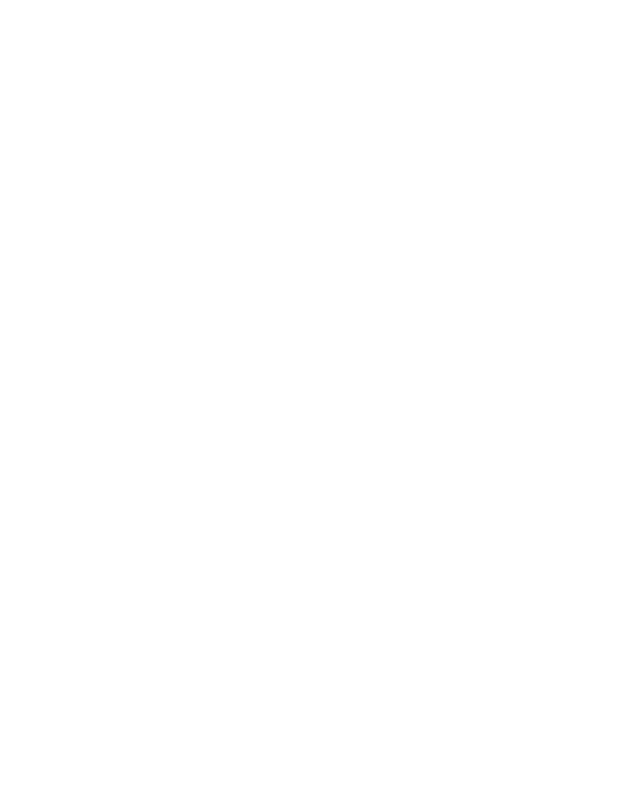
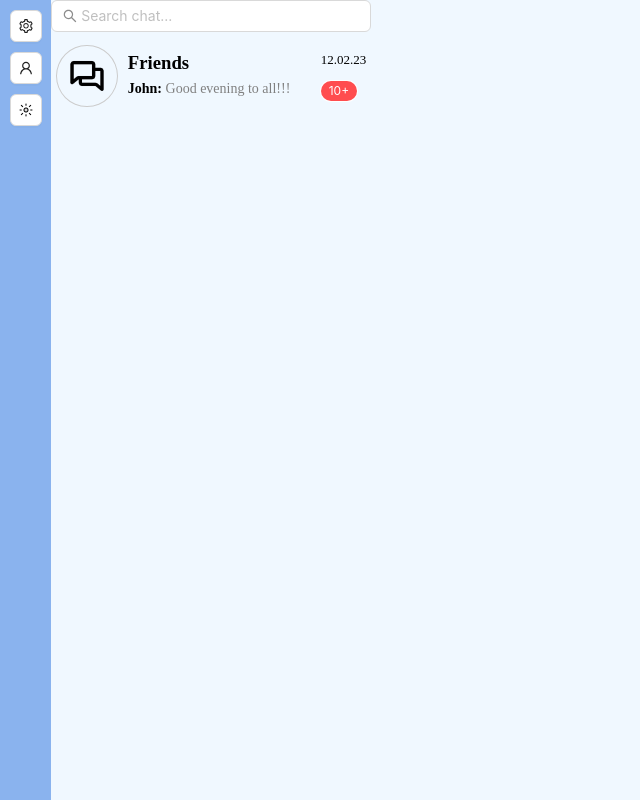
Before and after one commit to GerasH-Solicy/ChatApp, a React app: page / in a window 1280 px wide. Shown: the whole page, without its empty margins (0-640 px from the left). Built offline with nearby package versions, Linux system fonts and the light colour scheme.

Commit message:
created navbar and sidebaar

```diff
--- a/package.json
+++ b/package.json
@@ -3,9 +3,11 @@
   "version": "0.1.0",
   "private": true,
   "dependencies": {
+    "@ant-design/icons": "^5.0.1",
     "@testing-library/jest-dom": "^5.16.5",
     "@testing-library/react": "^13.4.0",
     "@testing-library/user-event": "^13.5.0",
+    "antd": "^5.4.0",
     "react": "^18.2.0",
     "react-dom": "^18.2.0",
     "react-scripts": "5.0.1",
--- /dev/null
+++ b/src/components/chatItem/chatitem.css
@@ -0,0 +1,51 @@
+.chatItem {
+    transition: 0.2s;
+  max-width: 100%;
+  padding: 3px 5px;
+  border-radius: 3px;
+  display: flex;
+}
+
+.chatItem:hover{
+    background-color: rgba(0, 0, 0, 0.1);
+}
+
+.chatIcon {
+  width: 20%;
+  border-radius: 100%;
+  border: 1px solid #ccc;
+  position: relative;
+}
+
+.chatIcon > img {
+  width: 40px;
+  position: absolute;
+  left: 50%;
+  top: 50%;
+  transform: translate(-50%, -50%);
+}
+
+.chatInfo {
+  width: 80%;
+  display: flex;
+  justify-content: space-between;
+  margin-left: 10px;
+}
+
+.chatName {
+  margin: 7px 0 0 0;
+}
+
+.lastMessage {
+  margin: 7px 0 10px 0;
+  font-size: 14px;
+}
+
+.lastMessage > span {
+  color: grey;
+}
+
+    .date{
+    font-size: 13px;
+    margin-top: 7px;
+}
--- /dev/null
+++ b/src/components/chatItem/chatitem.js
@@ -0,0 +1,29 @@
+import { Badge, Avatar } from "antd";
+import DefaultChatIcon from "../../assets/images/chat-conversation-svgrepo-com.png";
+
+import "./chatitem.css";
+
+export default function ChatItem({ chat }) {
+  return (
+    <div className="chatItem">
+      <div className="chatIcon">
+        <img src={chat.icon ? chat.icon : DefaultChatIcon} />
+      </div>
+      <div className="chatInfo">
+        <div className="leftPart">
+          <h3 className="chatName">{chat.name}</h3>
+          <p className="lastMessage">
+            <b>{chat.lastMessage.user}: </b>
+            <span> {chat.lastMessage.message}</span>
+          </p>
+        </div>
+        <div className="rightPart">
+          <p className="date">{chat.lastMessage.date}</p>
+          {chat.unread > 0 && (
+            <Badge count={chat.unread} overflowCount={10}></Badge>
+          )}
+        </div>
+      </div>
+    </div>
+  );
+}
--- /dev/null
+++ b/src/components/chatList/chatlist.js
@@ -0,0 +1,28 @@
+import { useContext } from "react";
+import ChatItem from "../chatItem/chatitem";
+import { ThemeContext } from "../../contexts/chat.context";
+
+export default function ChatList() {
+  const {isLigth} = useContext(ThemeContext)
+
+  const chats = [
+    {
+      id: 1,
+      name: "Friends",
+      icon: null,
+      unread: 12,
+      lastMessage: {
+        user: "John",
+        message: "Good evening to all!!!",
+        date: "12.02.23",
+      },
+    },
+  ];
+  return (
+    <div className="chatList">
+      {chats.map((chat) => {
+        return <ChatItem chat={chat} />;
+      })}
+    </div>
+  );
+}
--- a/src/components/mainApp/App.css
+++ b/src/components/mainApp/App.css
@@ -1,38 +1,13 @@
 .App {
-  text-align: center;
+  display: flex;
 }
 
-.App-logo {
-  height: 40vmin;
-  pointer-events: none;
+.navbarPart {
+  width: 4%;
+  background-color: #0959d970;
+  height: 100vh;
 }
 
-@media (prefers-reduced-motion: no-preference) {
-  .App-logo {
-    animation: App-logo-spin infinite 20s linear;
-  }
+.sidebarPart {
+  width: 25%;
 }
-
-.App-header {
-  background-color: #282c34;
-  min-height: 100vh;
-  display: flex;
-  flex-direction: column;
-  align-items: center;
-  justify-content: center;
-  font-size: calc(10px + 2vmin);
-  color: white;
-}
-
-.App-link {
-  color: #61dafb;
-}
-
-@keyframes App-logo-spin {
-  from {
-    transform: rotate(0deg);
-  }
-  to {
-    transform: rotate(360deg);
-  }
-}
--- a/src/components/mainApp/App.js
+++ b/src/components/mainApp/App.js
@@ -1,8 +1,23 @@
-import './App.css';
+import { useContext } from "react";
+import ChatList from "../chatList/chatlist";
+import Navbar from "../navbar/navbar";
+import SideBar from "../sideBar/sideBar";
+import { ThemeProvider } from "../../contexts/chat.context";
+
+import "./App.css";
 
 function App() {
   return (
     <div className="App">
+      <ThemeProvider>
+        <div className="navbarPart">
+          <Navbar />
+        </div>
+        <div className="sidebarPart">
+          <SideBar />
+          <ChatList />
+        </div>
+      </ThemeProvider>
     </div>
   );
 }
--- /dev/null
+++ b/src/components/navbar/navbar.css
@@ -0,0 +1,26 @@
+.navbar {
+  margin-top: 10px;
+  width: 32px;
+}
+
+.centered {
+  display: flex;
+  justify-content: center;
+}
+
+.btn {
+  width: 20px;
+  position: relative;
+}
+
+.themeBtn, .userBtn {
+  margin-top: 10px;
+}
+
+.themeImg {
+  transition: 0.3s;
+  position: absolute;
+  left: 50%;
+  top: 50%;
+  transform: translate(-50%, -50%);
+}
--- /dev/null
+++ b/src/components/navbar/navbar.js
@@ -0,0 +1,29 @@
+import { useContext, useState } from "react";
+import { ThemeContext } from "../../contexts/chat.context";
+import { Button } from "antd";
+import { SettingOutlined, UserOutlined } from "@ant-design/icons";
+import MoonImage from "../../assets/images/moon-dark-theme-svgrepo-com.png";
+import SunImage from "../../assets/images/sun-svgrepo-com.png";
+
+import "./navbar.css";
+
+export default function Navbar() {
+  const [isLight, setIsLight] = useContext(ThemeContext);
+
+  return (
+    <div className="centered">
+      <div className="navbar">
+        <Button className="btn" icon={<SettingOutlined />} />
+        <Button className="btn userBtn" icon={<UserOutlined />} />
+        <Button onClick={() => setIsLight(!isLight)}  className="btn themeBtn">
+          <img
+            className="themeImg"
+            width="16px"
+            height="16px"
+            src={isLight ? SunImage : MoonImage}
+          />
+        </Button>
+      </div>
+    </div>
+  );
+}
--- /dev/null
+++ b/src/components/sideBar/sideBar.js
@@ -0,0 +1,29 @@
+import { useState } from "react";
+import { Input } from "antd";
+import { SearchOutlined, AppstoreOutlined  } from "@ant-design/icons";
+
+import "./sidebar.css";
+
+export default function SideBar() {
+  const [searchText, setSearchText] = useState("");
+  return (
+    <div className="sidebar">
+      <div className="headerPart">
+        <Input
+          placeholder="Search chat..."
+          onChange={(evt) => setSearchText(evt.target.value)}
+          value={searchText}
+          className="headerInput"
+          prefix={
+            <SearchOutlined
+              style={{
+                color: "rgba(0,0,0,.45)",
+              }}
+            />
+          }
+        />
+        <i className="searchIcon "></i>
+      </div>
+    </div>
+  );
+}
--- /dev/null
+++ b/src/components/sideBar/sidebar.css
@@ -0,0 +1,13 @@
+.sidebar {
+  width: 100%;
+  display: flex;
+}
+
+.headerPart {
+  width: 100%;
+  margin-bottom: 10px;
+}
+
+.headerInput{
+  width: 100%;
+}
--- /dev/null
+++ b/src/contexts/chat.context.js
@@ -0,0 +1,13 @@
+import React, { createContext, useState } from 'react';
+
+export const ThemeContext = createContext();
+
+export const ThemeProvider = ({ children }) => {
+  const [isLigth, setIsLight] = useState(true);
+
+  return (
+    <ThemeContext.Provider value={[isLigth, setIsLight]}>
+      {children}
+    </ThemeContext.Provider>
+  );
+};
--- a/src/index.css
+++ b/src/index.css
@@ -1,13 +1,12 @@
 body {
   margin: 0;
-  font-family: -apple-system, BlinkMacSystemFont, 'Segoe UI', 'Roboto', 'Oxygen',
-    'Ubuntu', 'Cantarell', 'Fira Sans', 'Droid Sans', 'Helvetica Neue',
-    sans-serif;
+  font-family: "Ubuntu";
   -webkit-font-smoothing: antialiased;
   -moz-osx-font-smoothing: grayscale;
+  background-color: aliceblue;
 }
 
 code {
-  font-family: source-code-pro, Menlo, Monaco, Consolas, 'Courier New',
+  font-family: source-code-pro, Menlo, Monaco, Consolas, "Courier New",
     monospace;
 }
```
Also changed, not shown: src/assets/images/chat-conversation-svgrepo-com.png (added), src/assets/images/moon-dark-theme-svgrepo-com.png (added), src/assets/images/sun-svgrepo-com.png (added), src/components/chatList/chatlist.css (added), 1 other file.
